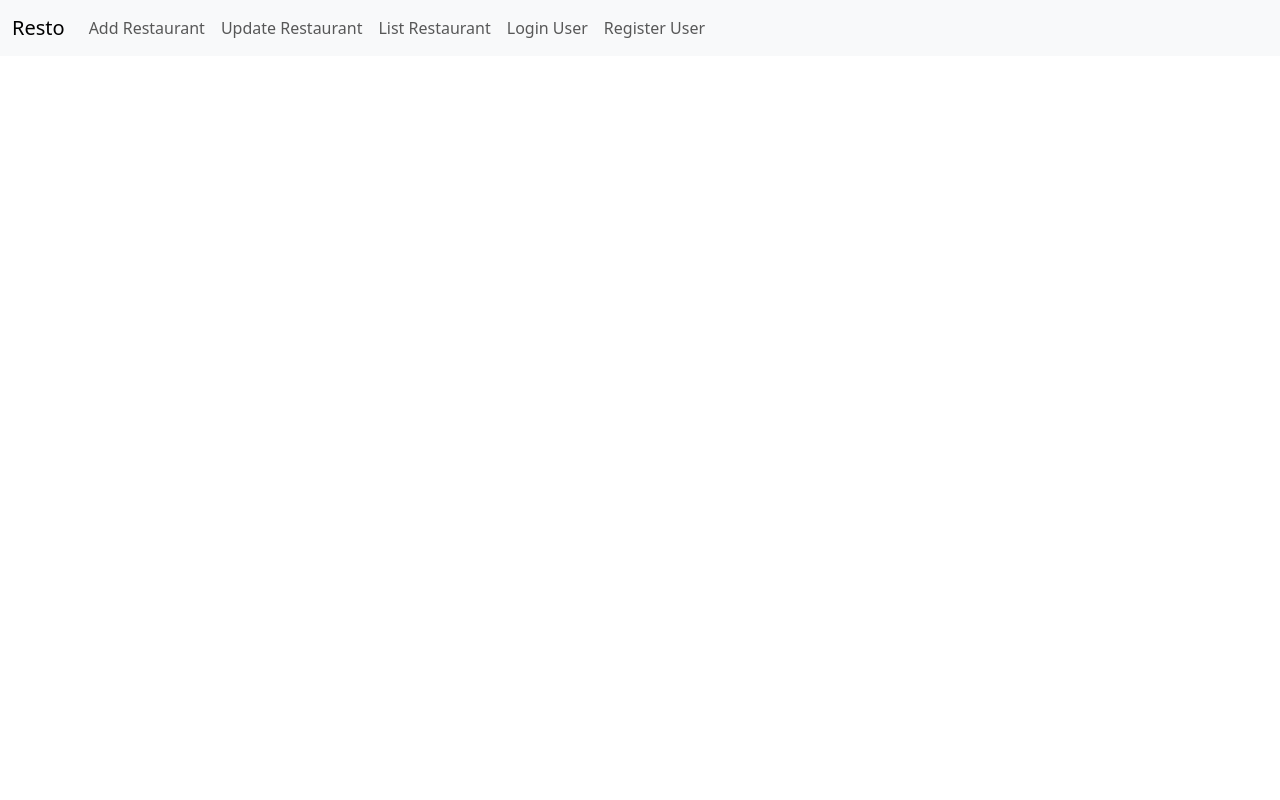
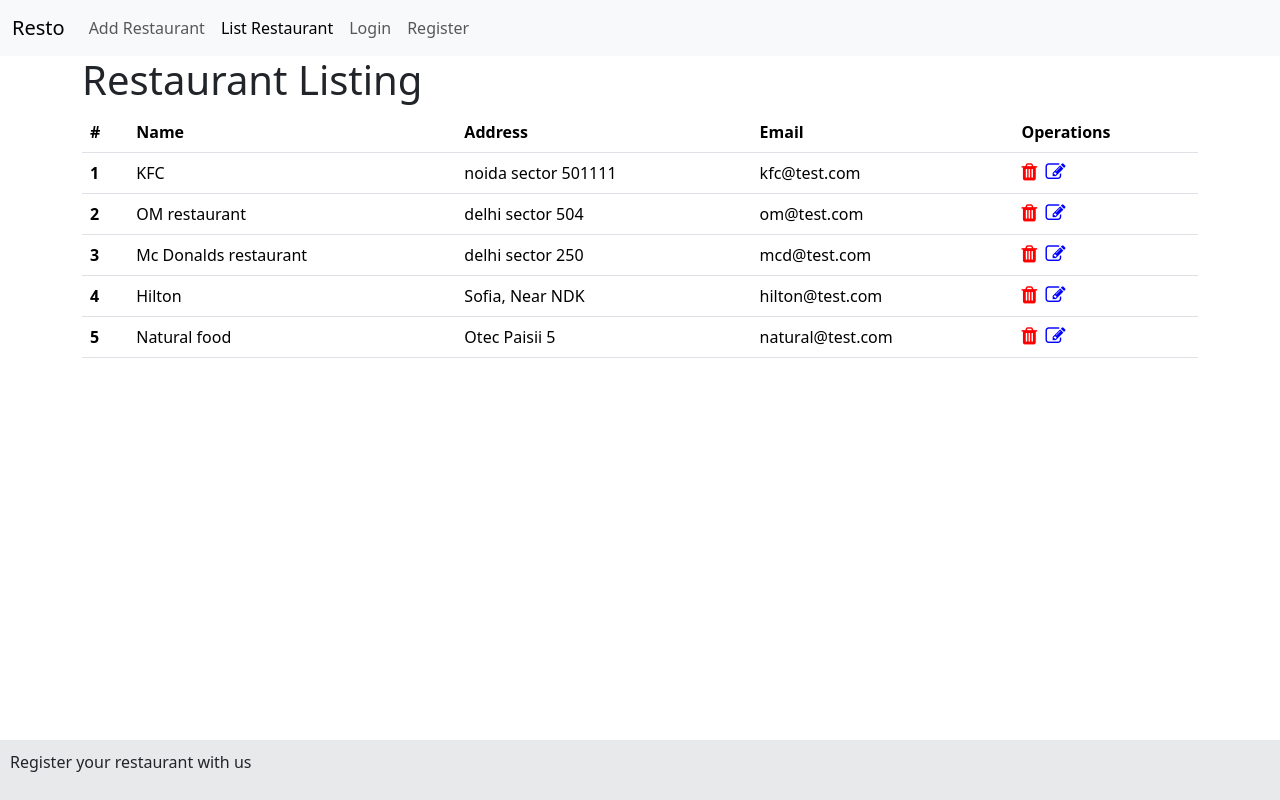
Before and after one commit to nikolay-rusev/resto, an Angular app: page / in a window 1280 px wide. Built offline with nearby package versions, Linux system fonts and the light colour scheme; data requests are answered from the project's data file.

Commit message:
Angular project #12 Footer and refactor

```diff
--- a/src/app/app.component.css
+++ b/src/app/app.component.css
@@ -0,0 +1,8 @@
+footer {
+  padding: 10px;
+  background-color: #e8e9ea;
+  position: absolute;
+  left: 0;
+  bottom: 0;
+  width: 100%;
+}
--- a/src/app/app.component.html
+++ b/src/app/app.component.html
@@ -1,6 +1,6 @@
-<nav class="navbar navbar-expand-lg navbar-light bg-light">
+<nav class="navbar navbar-expand-sm navbar-light bg-light">
   <div class="container-fluid">
-    <a class="navbar-brand" href="#">Resto</a>
+    <a class="navbar-brand" routerLink="">Resto</a>
     <button
       class="navbar-toggler"
       type="button"
@@ -15,10 +15,9 @@
     <div class="collapse navbar-collapse" id="navbarNavAltMarkup">
       <div class="navbar-nav">
         <a class="nav-item nav-link" routerLink="add" routerLinkActive="active">Add Restaurant</a>
-        <a class="nav-item nav-link" routerLink="update" routerLinkActive="active">Update Restaurant</a>
-        <a class="nav-item nav-link" routerLink="list" routerLinkActive="active">List Restaurant</a>
-        <a class="nav-item nav-link" routerLink="login" routerLinkActive="active">Login User</a>
-        <a class="nav-item nav-link" routerLink="register" routerLinkActive="active">Register User</a>
+        <a class="nav-item nav-link" routerLink="" routerLinkActive="active">List Restaurant</a>
+        <a class="nav-item nav-link" routerLink="login" routerLinkActive="active">Login</a>
+        <a class="nav-item nav-link" routerLink="register" routerLinkActive="active">Register</a>
       </div>
     </div>
   </div>
@@ -26,4 +25,7 @@
 
 <div class="container">
   <router-outlet> </router-outlet>
+  <footer>
+    <p>Register your restaurant with us</p>
+  </footer>
 </div>
--- a/src/app/list-resto/list-resto.component.html
+++ b/src/app/list-resto/list-resto.component.html
@@ -1,3 +1,4 @@
+<h1>Restaurant Listing</h1>
 <table class="table">
   <thead>
     <tr>
@@ -19,7 +20,7 @@
           (click)="deleteResto(item.id)"
           class="fa fa-trash"
           style="font-size: 20px; color: red"
-        ></i>
+        ></i>&nbsp;
         <a routerLink="/update/{{ item.id }}"
           ><i class="fa fa-edit" style="font-size: 20px; color: blue"></i
         ></a>
```
Also changed, not shown: src/app/app-routing.module.ts (+4 -4 lines).
